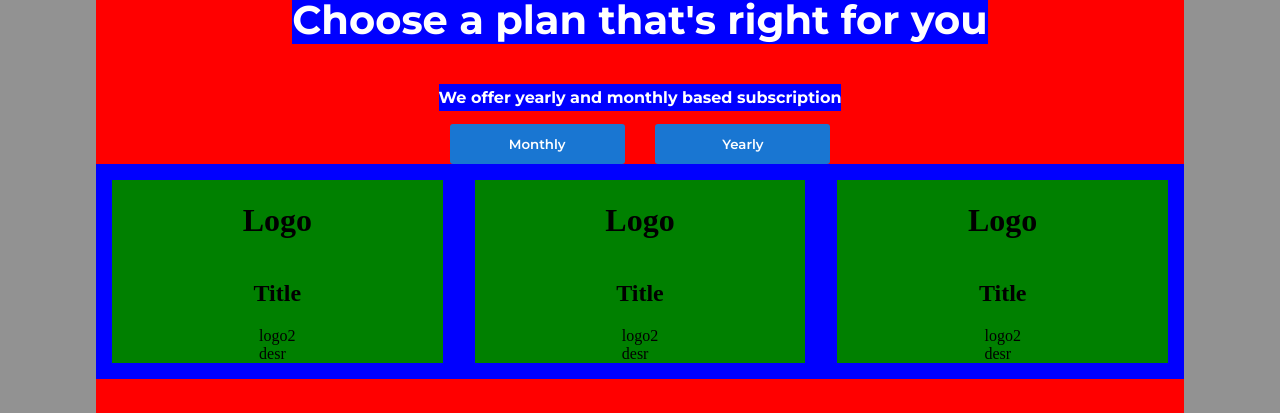
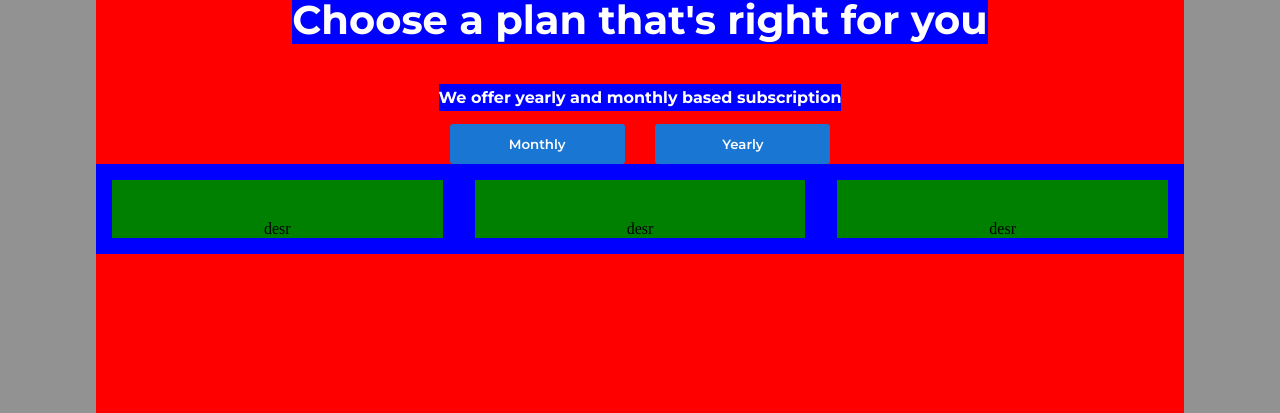
Before and after one commit to imhilla/testimonials, a React (Create React App) app: page / in a window 1280 px wide. Shown: the part 1568-1981 px from the top of the page. Built offline with nearby package versions, Linux system fonts and the light colour scheme.

Commit message:
add more descrption section

```diff
--- a/src/Components/HomeComponents/Plan.js
+++ b/src/Components/HomeComponents/Plan.js
@@ -5,16 +5,20 @@ import PlanD from '../PlanComponent/PlanD';
 export default function Plan() {
   const [plan, setPlan] = useState('monthly')
 
+  const desc1 = ['Three testimonies', ]
+  const desc2 = ['unlimitted number of testimonies', 'customer support', 'Money back guarantee']
+  const desc3 = ['Unlimitted number of testimonies', 'Priority customer support', 'Money back guarantee']
+
   const planComponent = plan === 'monthly' ? (
     <div className={styles.toggleContainer}>
-      <PlanD />
-      <PlanD />
-      <PlanD />
+      <PlanD description={desc1} />
+      <PlanD description={desc2} />
+      <PlanD description={desc3} />
     </div>) : (
       <div className={styles.toggleContainer}>
-        <PlanD />
-        <PlanD />
-        <PlanD />
+        <PlanD description={desc1} />
+        <PlanD description={desc1} />
+        <PlanD description={desc1} />
       </div>)
 
   return (
--- a/src/Components/HomeComponents/Plan.module.css
+++ b/src/Components/HomeComponents/Plan.module.css
@@ -59,12 +59,3 @@
   width: 100%;
   /* height: 70vh; */
 }
-
-.planCards {
-  display: flex;
-  flex-direction: column;
-  background-color: green;
-  align-items: center;
-  margin: 1em;
-  width: 33.3%;
-}
--- a/src/Components/PlanComponent/PlanD.js
+++ b/src/Components/PlanComponent/PlanD.js
@@ -1,14 +1,18 @@
 import React from 'react';
-import styles from '../HomeComponents/Plan.module.css'
+import styles from '../PlanComponent/PlanD.module.css'
 
 export default function PlanD(props) {
+  // const logo1 = props.logo;
+  const logo2 = props.logo2;
+  const title = props.title;
+  // const description = props.description ? (<div>{props.description}</div>) : (<div />)
 
   return (
     <div className={styles.planCards}>
-      <h1>Logo</h1>
-      <h2>Title</h2>
+      {/* <h1>{logo1}</h1> */}
+      <h2>{title}</h2>
       <div>
-        <div>logo2</div>
+        <div>{logo2}</div>
         <div>desr</div>
       </div>
     </div>
--- /dev/null
+++ b/src/Components/PlanComponent/PlanD.module.css
@@ -0,0 +1,8 @@
+.planCards {
+  display: flex;
+  flex-direction: column;
+  background-color: green;
+  align-items: center;
+  margin: 1em;
+  width: 33.3%;
+}
```
